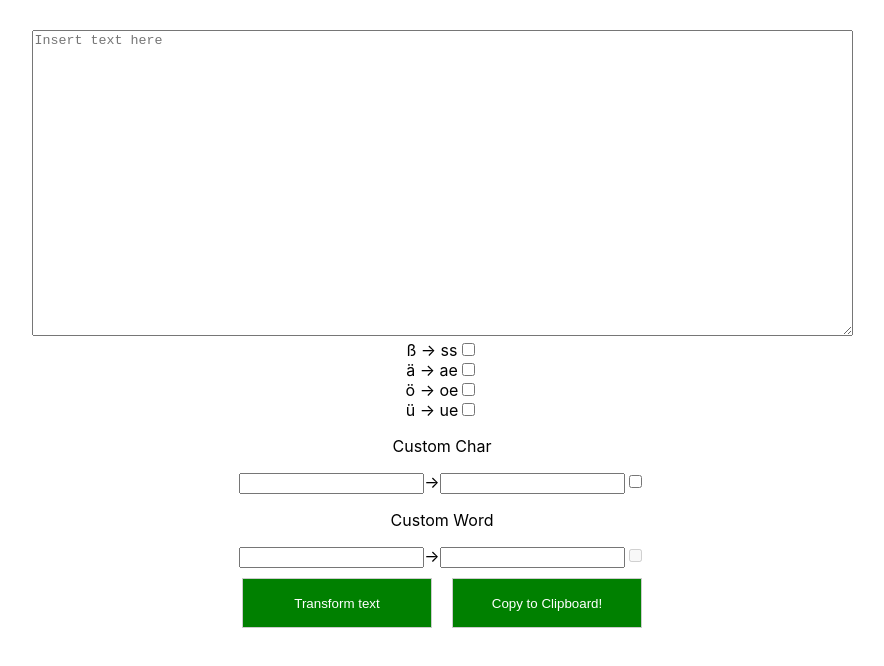
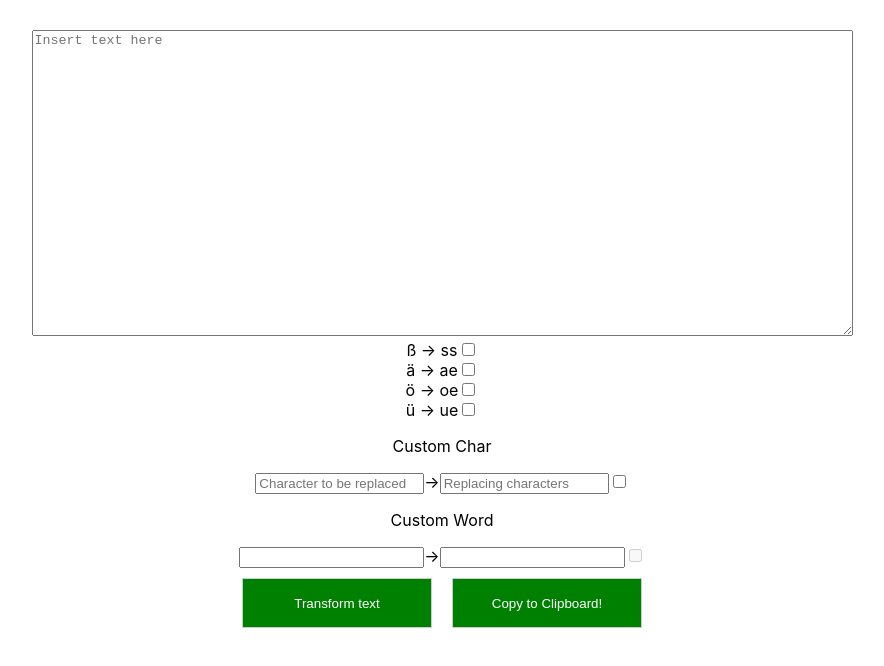
Before and after one commit to P215W/app_chars, a React (Create React App) app: page / in a window 1280 px wide. Shown: the top 666 px of the page, without its empty margins (198-1082 px from the left). Built offline with nearby package versions, Linux system fonts and the light colour scheme.

Commit message:
fixed maxLength input  issue

```diff
--- a/src/components/CustomChar/CustomChar.js
+++ b/src/components/CustomChar/CustomChar.js
@@ -5,9 +5,9 @@ const customChar = props => {
     return(
         <div>
             <p>Custom Char</p>
-            <input type="text" onChange={props.changed.bind(this, "toBeReplaced")} />
+            <input type="text" maxLength="1" size="18" placeholder="Character to be replaced" onChange={props.changed.bind(this, "toBeReplaced")} />
             &#8594;
-            <input type="text" onChange={props.changed.bind(this, "replacing")} />
+            <input type="text" maxLength="20" size="18" placeholder="Replacing characters" onChange={props.changed.bind(this, "replacing")} />
             <input type="checkbox" onClick={props.clicked} />
         </div>
     );
--- a/src/containers/App.js
+++ b/src/containers/App.js
@@ -124,6 +124,7 @@ class App extends Component {
 
   clickhandlerTest = () => {
     console.log("CLICK geht hier");
+    alert("UNDOOO !!!");
     console.log(this.state);
   };
 
@@ -324,11 +325,8 @@ class App extends Component {
     });
   };
 
-
-
   render() {
 /* ideas for transformText App:
-- make custom chars addable (like done already with customWords)
 - if new input comes in AFTER transform btn was clicked: textarea + buttontext + style must be changed as if we were in the pre-transformation-status
 - apply nice css style for everything.
 */
```
